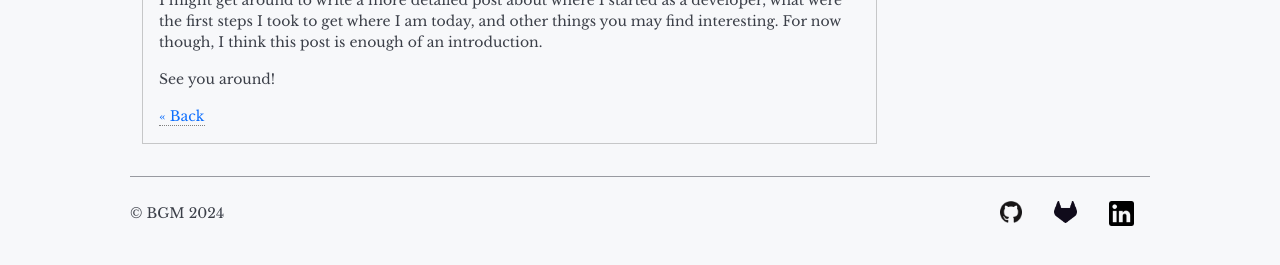
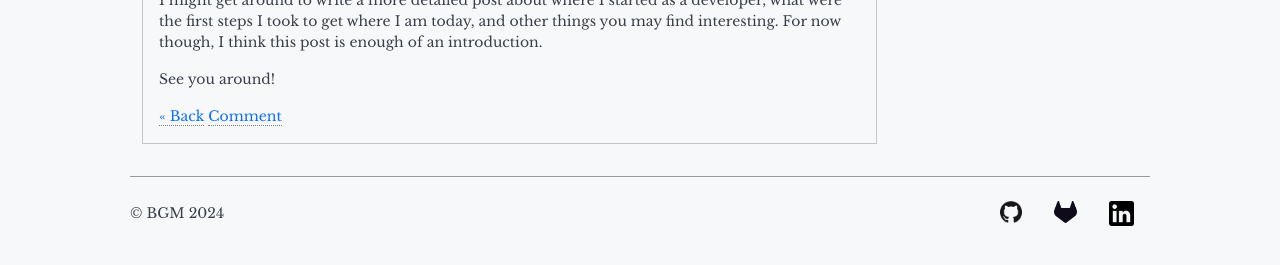
Before and after one commit to BGMP/bgm.dev, a Jekyll site: the page built from _posts/2023-09-17-welcome.md, in a window 1280 px wide. Shown: the part 582-847 px from the top of the page. Built offline with Jekyll 4.4.1, drawn with Linux system fonts in a browser that asks for light colours; nearby versions of some CDN libraries.

Commit message:
Allow blog post comments via GitHub Discussions

```diff
--- a/_layouts/post.html
+++ b/_layouts/post.html
@@ -16,6 +16,7 @@ layout: blog
             <p class="card-text">{{ content }}</p>
             <div class="arrow-back">
                 <a href="{{ site.baseurl }}/blog" class="go-back">&laquo; Back</a>
+                <a href="{{ page.discussion }}" target="_blank" class="comment">Comment</a>
             </div>
         </div>
     </div>
--- a/_posts/2023-09-17-welcome.md
+++ b/_posts/2023-09-17-welcome.md
@@ -1,6 +1,7 @@
 ---
 layout: post
 title: "Welcome!"
+discussion: "https://github.com/BGMP/bgm.dev/discussions/5"
 ---
 
 Welcome to my very own museum on the web! Now for real though, The "BGM Museum" is my attempt at creating a
--- a/assets/css/_blog.scss
+++ b/assets/css/_blog.scss
@@ -85,7 +85,7 @@
     border-radius: 0;
   }
 
-  .continue-reading, .go-back {
+  .continue-reading, .go-back, .comment {
     text-decoration: none;
     border-bottom: 1px dotted grey;
   }
```
Also changed, not shown: _posts/2024-01-28-winrar.md (+1 -0 lines), _posts/2024-08-19-studies.md (+1 -0 lines).
